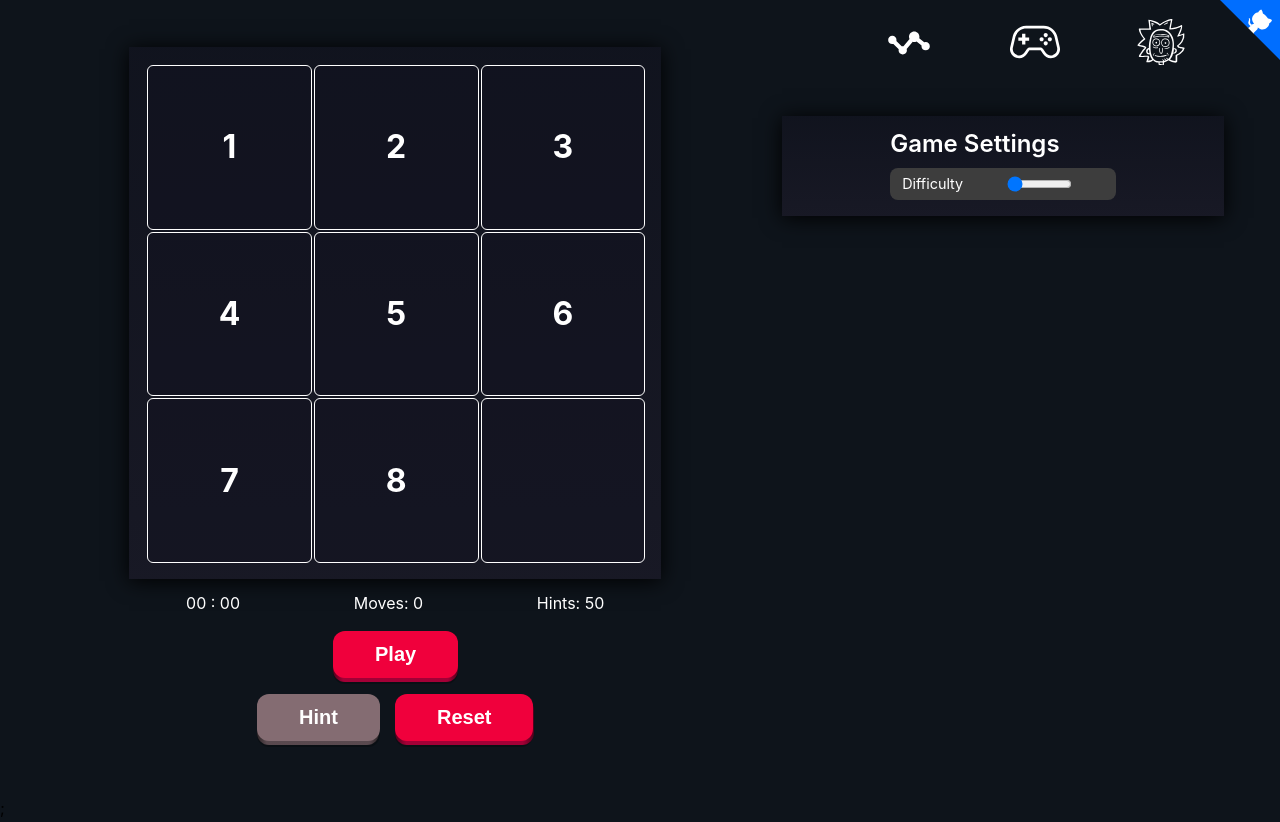
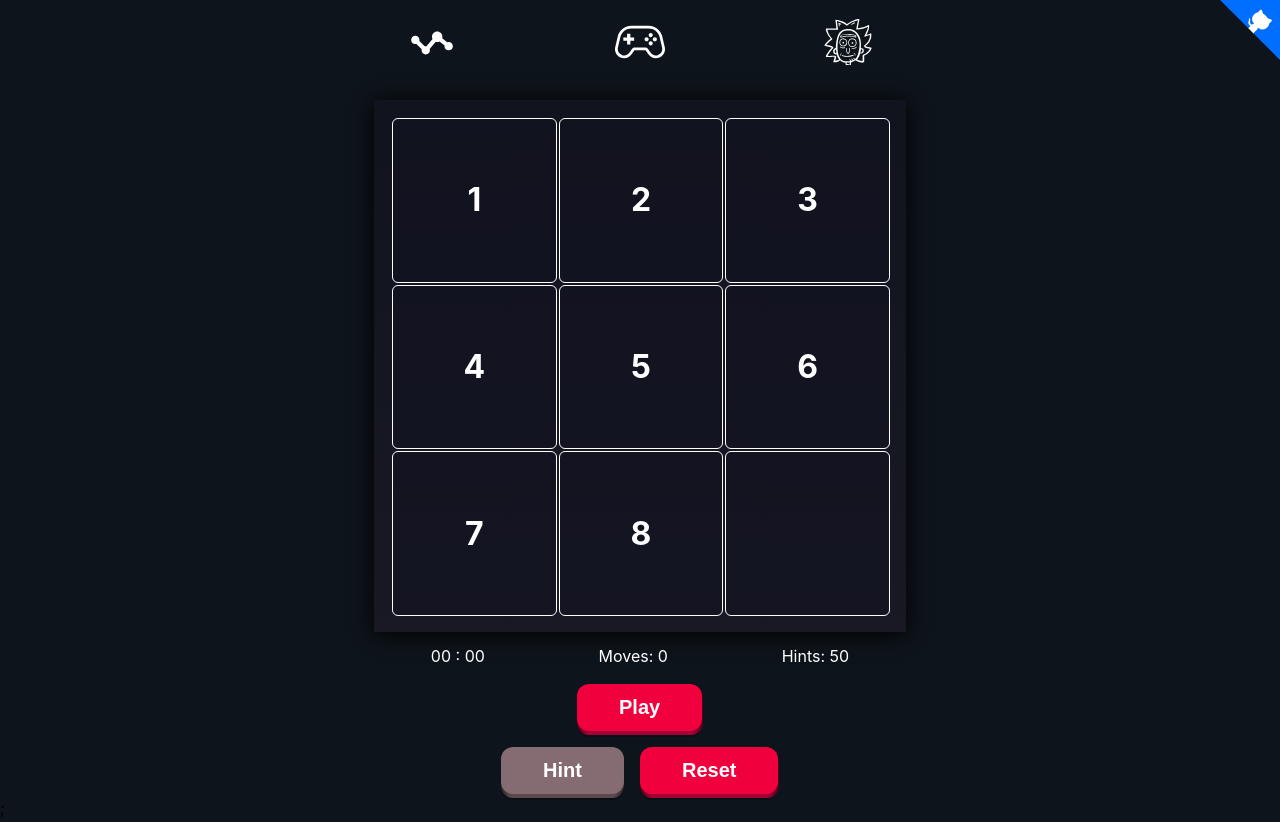
Before and after one commit to privilegemendes/Miyagi, a React (Create React App) app: page / in a window 1280 px wide. Built offline with nearby package versions, Linux system fonts and the light colour scheme.

Commit message:
updated grid layout

```diff
--- a/src/components/Home/Home.tsx
+++ b/src/components/Home/Home.tsx
@@ -4,9 +4,8 @@ import {PuzzleProvider} from "../../contexts/puzzle-provider/PuzzleProvider";
 import {PuzzleLayout} from "../Puzzle";
 import {PuzzleControls} from "../PuzzleControls";
 import styled from "styled-components";
-import ProfileSection from "../ProfileSection";
 import NavBar from "../NavBar";
-import Toast from "../Toast";
+import {GitHubShareButton} from "../atoms/GitHubShareButton";
 
 export const Home:FC = () => {
 
@@ -19,9 +18,12 @@ export const Home:FC = () => {
           <NavContainer>
                 <NavBar/>
           </NavContainer>
-          <ProfileContainer>
-                <ProfileSection/>
-          </ProfileContainer>
+          <RightContainer>
+              <GitHubShareButton/>
+          </RightContainer>
+          {/*<ProfileContainer>*/}
+          {/*      <ProfileSection/>*/}
+          {/*</ProfileContainer>*/}
       </PuzzleProvider>
   </HomeGridContainer>
 }
@@ -32,10 +34,12 @@ export default Home;
 const HomeGridContainer = styled.div`
     position: relative;
     display: grid;
-    grid-template-columns: 1.5fr 1fr;
+    grid-template-columns: 1fr min(65ch, 100%) 1fr;
     grid-template-rows: 0.1fr 1fr;
-    grid-template-areas:  "puzzle nav" "puzzle profile";
-    grid-gap: 1rem;
+    grid-template-areas:
+        "left nav right"
+        "left puzzle right";
+    //grid-gap: 1rem;
     height: 100vh;
     width: 100vw;
     max-width: 1200px;
@@ -43,10 +47,16 @@ const HomeGridContainer = styled.div`
     background: hsl(210deg, 30%, 8%);
     color: #fff;
 
+    // move all content to the 2nd column and leave 1 and 2 empty
+    & > * {
+        grid-column: 2;
+    }
+
     @media screen and (orientation: portrait) and (max-width: 768px) {
-        grid-template-columns: 1fr;
         grid-template-rows: 1fr 0.1fr;
-        grid-template-areas: "puzzle" "nav";
+        grid-template-areas:
+        "left puzzle right"
+        "left nav right";
         grid-gap: 0;
     }
 `;
@@ -56,6 +66,10 @@ const PuzzleContainer = styled.div`
     margin: auto;
     max-width: 800px;
     padding: 16px;
+`;
+
+const RightContainer = styled.div`
+    grid-area: right;
 `;
 
 const StatsContainer = styled.div`
@@ -70,25 +84,3 @@ const ProfileContainer = styled.div`
 const NavContainer = styled.div`
     grid-area: nav;
 `;
-
-
-// return <Container>
-//   <AppBar>
-//     <Title>Miyagi</Title>
-//     <Description>
-//       A puzzle slider game with a twist
-//     </Description>
-//     <GitHubShareButton/>
-//   </AppBar>
-//   <Main>
-//     <PuzzleProvider>
-//       <PuzzleLayout/>
-//       <PuzzleConfigurations/>
-//     </PuzzleProvider>
-//   </Main>
-//   <BottomAppBar>
-//     <RankButton/>
-//     <GameButton/>
-//     <ProfileButton/>
-//   </BottomAppBar>
-// </Container>;
--- a/src/components/NavBar/NavBar.tsx
+++ b/src/components/NavBar/NavBar.tsx
@@ -3,16 +3,9 @@ import styled from "styled-components";
 import {RankButton} from "../atoms/RankButton";
 import {GameButton} from "../atoms/GameButton";
 import {ProfileButton} from "../atoms/ProfileButton";
-import {GitHubShareButton} from "../atoms/GitHubShareButton";
-import {
-  useWindowDimensions
-} from "../../hooks/useWindowDimensions/useWindowDimensions";
 
 function NavBar() {
-  const {width} = useWindowDimensions();
-
   return <NavContainer>
-    {width >= 768 && <GitHubShareButton/>}
     <RankButton/>
     <GameButton/>
     <ProfileButton/>
```
